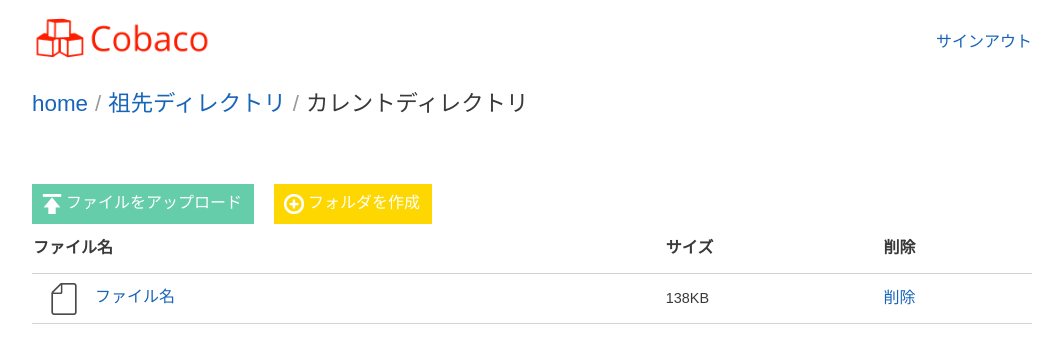
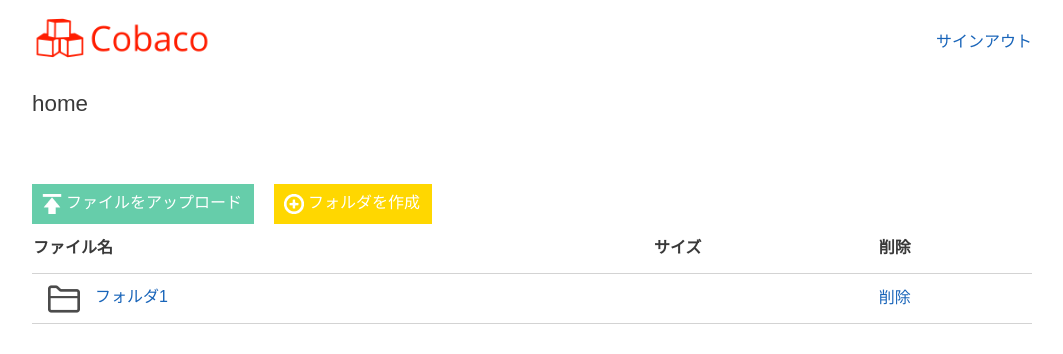
Before and after one commit to dentaira/spring-fileupload-java, a Vue app in the folder cobaco-client-vue/: page /sign-in in a window 1280 px wide. Both pictures are taken after typing "Sample", "Sample" into the empty fields and a click on the button "Sign in". Shown: the top 354 px of the page, without its empty margins (108-1171 px from the left). Built offline with nearby package versions, Linux system fonts and the light colour scheme.

Commit message:
update Home

```diff
--- /dev/null
+++ b/cobaco-client-vue/src/store/file.model.ts
@@ -0,0 +1,6 @@
+export interface File {
+    fileId: string;
+    name: string;
+    type: string;
+    size: Number;
+}
--- /dev/null
+++ b/cobaco-client-vue/src/store/folder.ts
@@ -0,0 +1,65 @@
+import { Folder } from '@/store/folder.model';
+import { reactive } from "@vue/reactivity";
+
+const folderMockData: Folder[] = [
+    {
+        fileId: '66006b29-727e-4ed8-a3c8-95d4438fd001',
+        name: 'フォルダ1',
+        ancestorsId: [],
+        ancestorsName: [],
+        children: [
+            {
+                fileId: '66006b29-727e-4ed8-a3c8-95d4438f00a1',
+                name: 'ファイル1',
+                type: 'FILE',
+                size: 138,
+            },
+            {
+                fileId: '66006b29-727e-4ed8-a3c8-95d4438f00a2',
+                name: 'ファイル2',
+                type: 'FILE',
+                size: 982,
+            },
+            {
+                fileId: '66006b29-727e-4ed8-a3c8-95d4438f00d2',
+                name: 'フォルダ2',
+                type: 'DIRECTORY',
+                size: 0,
+            },
+        ],
+    },
+    {
+        fileId: '66006b29-727e-4ed8-a3c8-95d4438f00d2',
+        name: 'フォルダ2',
+        ancestorsId: ['66006b29-727e-4ed8-a3c8-95d4438fd001'],
+        ancestorsName: ['フォルダ1'],
+        children: [
+            {
+                fileId: '66006b29-727e-4ed8-a3c8-95d4438f00b1',
+                name: 'ファイル2-1',
+                type: 'FILE',
+                size: 148,
+            },
+        ],
+    },
+];
+
+const homeFolder: Folder = {
+    fileId: 'home',
+    name: 'home',
+    ancestorsId: [],
+    ancestorsName: [],
+    children: [
+        {
+            fileId: '66006b29-727e-4ed8-a3c8-95d4438fd001',
+            name: 'フォルダ1',
+            type: 'DIRECTORY',
+            size: 0,
+        }
+    ]
+}
+
+export const folderStore = reactive({
+    folders: folderMockData as Folder[],
+    home: homeFolder as Folder,
+});
--- a/cobaco-client-vue/src/views/Home.vue
+++ b/cobaco-client-vue/src/views/Home.vue
@@ -3,14 +3,18 @@
     <div class="container">
       <div class="breadcrumb">
         <ol>
+          <li v-if="!isHome">
+            <a href="#" @click="toHome">home</a>
+          </li>
+          <template v-for="(id, index) in folder.ancestorsId" :key="index">
+            <li>
+              <a href="#" @click="updateFolder(id)">{{
+                folder.ancestorsName[index]
+              }}</a>
+            </li>
+          </template>
           <li>
-            <a href="/file/home">home</a>
-          </li>
-          <li>
-            <a href="/file/home/folderId" text="祖先ディレクトリ"></a>
-          </li>
-          <li>
-            <span>カレントディレクトリ</span>
+            <span>{{ folder.name }}</span>
           </li>
         </ol>
       </div>
@@ -69,21 +73,20 @@
               </tr>
             </thead>
             <tbody>
-              <tr>
+              <tr v-for="file in folder.children" :key="file.name">
                 <td>
                   <div class="float-clear">
-                    <div class="file-icon" file-type="FILE"></div>
-                    <a href="/file/download/" text="ファイル名" />
+                    <div class="file-icon" v-bind:file-type="file.type" />
+                    <a href="#" @click="updateFolder(file.fileId)">{{
+                      file.name
+                    }}</a>
                   </div>
                 </td>
                 <td>
-                  <span class="file-size-text">138KB</span>
+                  <span class="file-size-text" v-if="file.type === 'FILE'">{{ file.size }}</span>
                 </td>
                 <td>
-                  <a
-                    name="delete"
-                    href="JavaScript:void(0)"
-                    data-id="storedFile.id">削除</a>
+                  <a name="delete" href="#" data-id="storedFile.id">削除</a>
                 </td>
               </tr>
             </tbody>
@@ -186,7 +189,35 @@
 </style>
 
 <script lang="ts">
-import { defineComponent } from "vue";
+import { defineComponent, reactive, computed, toRefs } from "vue";
+import { folderStore } from "@/store/folder";
 
-export default defineComponent({});
+export default defineComponent({
+  setup() {
+    const state = reactive({
+      folder: folderStore.home,
+    });
+
+    const updateFolder = (fileId: string) => {
+      state.folder = folderStore.folders.filter(
+        (file) => file.fileId === fileId
+      )[0];
+    };
+
+    const toHome = () => {
+      state.folder = folderStore.home;
+    };
+
+    const isHome = computed(() => {
+      return state.folder.fileId === folderStore.home.fileId;
+    });
+
+    return {
+      ...toRefs(state),
+      updateFolder,
+      toHome,
+      isHome,
+    };
+  },
+});
 </script>
```
Also changed, not shown: cobaco-client-vue/src/store/folder.model.ts (added, +9 -0 lines).
